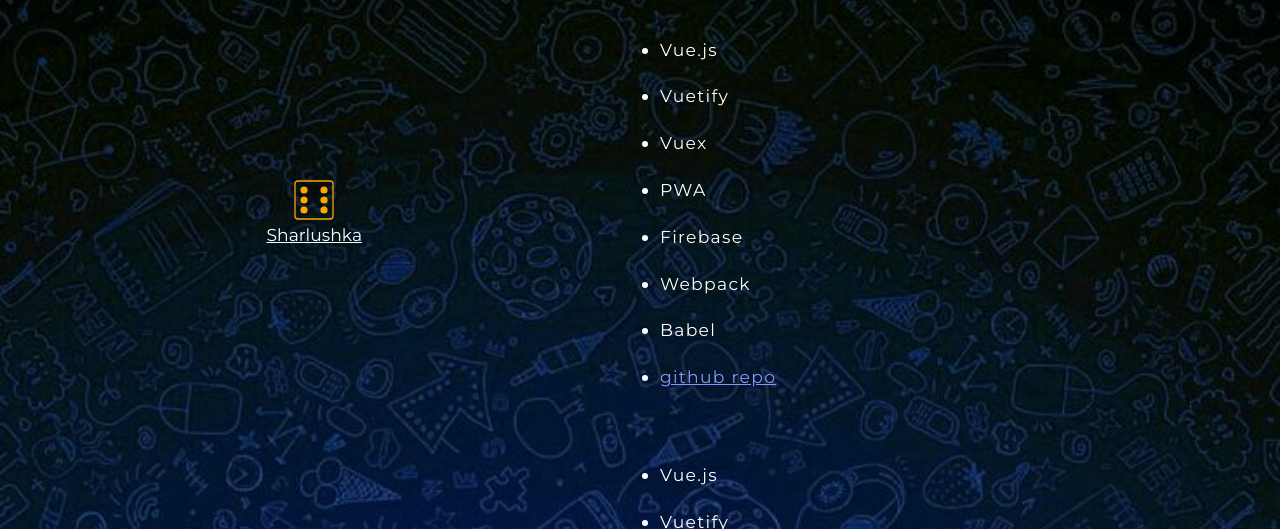
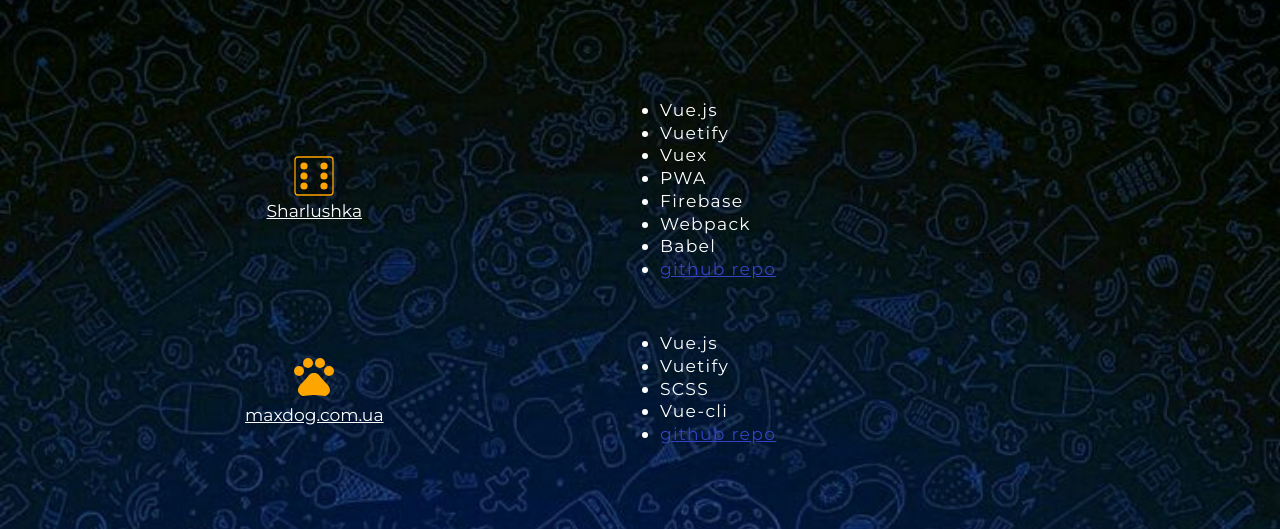
Before and after one commit to GavrilenkoGeorgi/gavrilenkogeorgi.github.io, a plain HTML site: page index.html in a window 1280 px wide. Shown: the part 157-686 px from the top of the page. Drawn offline with Linux system fonts and the light colour scheme.

Commit message:
List items padding fix

```diff
--- a/css/main.css
+++ b/css/main.css
@@ -75,11 +75,11 @@
 }
 
 .project-description-text > li {
-  padding: .75em 0em .75em 0em;
+  padding: .05em 0em .05em 0em;
 }
 
 .project-description-text > li > a {
-  color: var(--pale-primary-color);
+  color: var(--primary-color);
 }
 
 .logo-icon {
@@ -99,7 +99,6 @@
   display: flex;
   flex-direction: column;
   justify-content: center;
-  padding-bottom: 1em;
 }
 
 .social-links {
```
